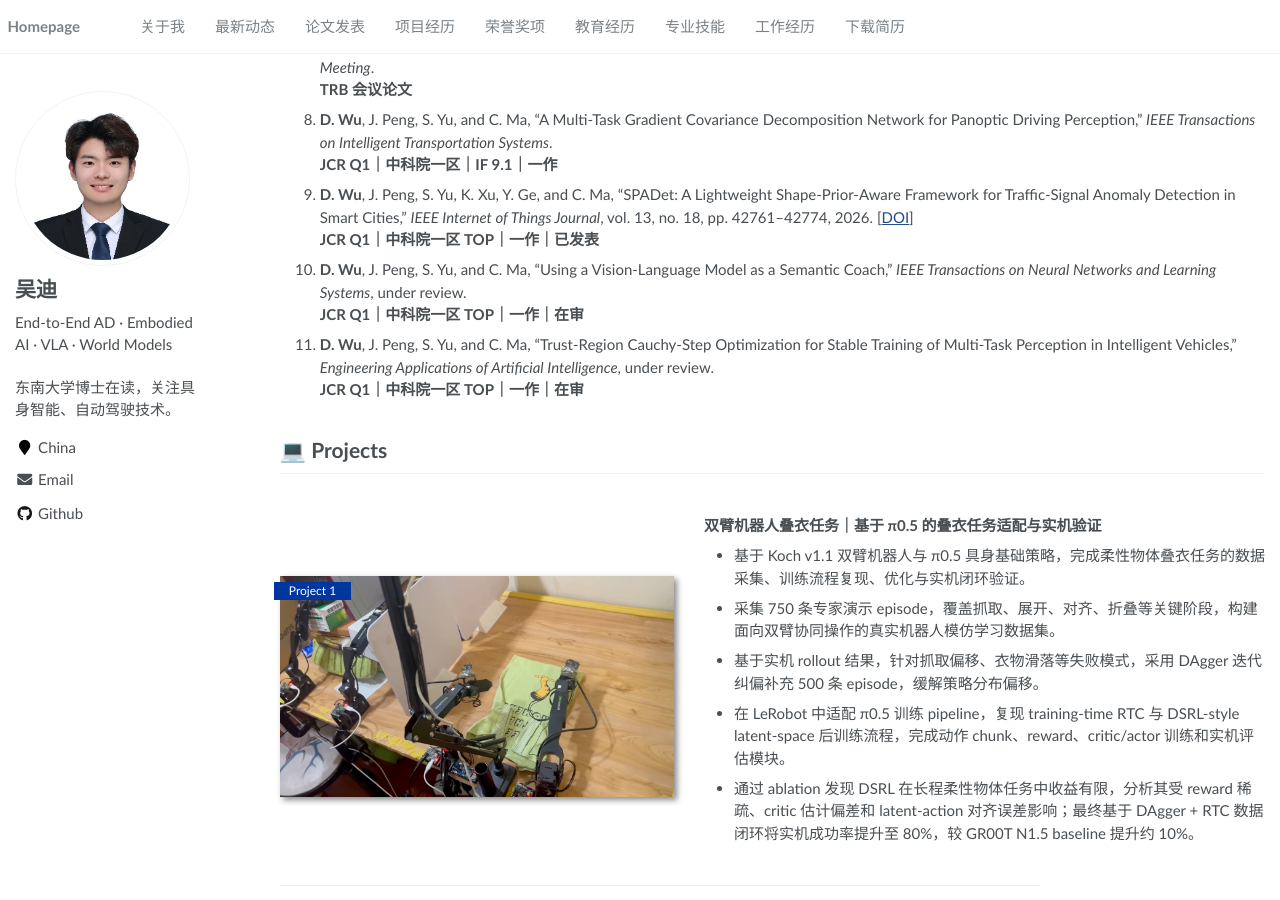
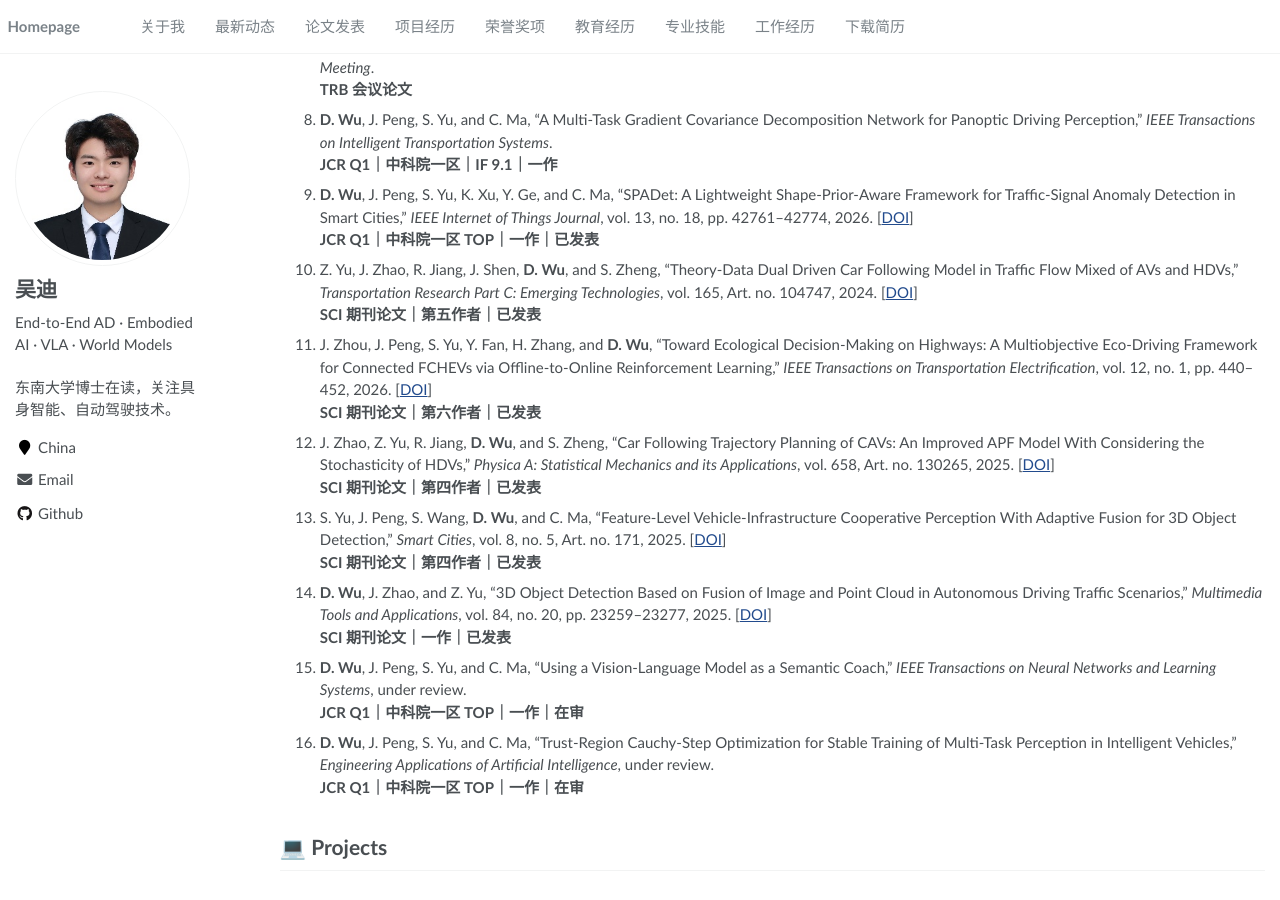
Before and after one commit to Wu-didi/Wu-didi.github.io, a Jekyll site: the page built from _pages/about.md, in a window 1280 px wide and 900 px high, scrolled down 915 px. Built offline with Jekyll 4.4.1, drawn with Linux system fonts in a browser that asks for light colours; some of the changed text lies outside the part shown.

Commit message:
Add publications from Google Scholar

```diff
--- a/_pages/about.md
+++ b/_pages/about.md
@@ -21,13 +21,13 @@ redirect_from:
 - *2026.06 - 2026.09*: 在魔法原子担任具身智能算法实习生，参与推理优化加速、Demo 成功率优化工作。
 - *2024.03 - 至今*: 在东南大学交通运输专业攻读博士学位，持续研究自动驾驶/具身智能端到端、VLA 与世界模型。
 - *2023.07 - 2024.01*: 在星宇车灯股份有限公司星宇研究院担任智能驾驶算法工程师，参与 BEV 算法预研。
-- *截至目前*: 已录用 JCR Q1 SCI 论文 7 篇，另有 TRB 会议论文 1 篇、JCR Q1 期刊论文 3 篇在审或审稿中。
+- *截至目前*: 已发表 SCI 期刊论文 12 篇，另有 TRB 会议论文 1 篇、JCR Q1 期刊论文 3 篇在审或审稿中。
 
 <span class='anchor' id='publications'></span>
 
 # 📝 Publications
 
-**论文概况（截至 2026 年 9 月）**：共发表论文 8 篇，包括 SCI 期刊论文 7 篇和 TRB 会议论文 1 篇；其中第一作者 5 篇、共同第一作者 1 篇、通讯作者 1 篇。
+**论文概况（截至 2026 年 9 月）**：共发表论文 13 篇，包括 SCI 期刊论文 12 篇和 TRB 会议论文 1 篇；其中第一作者 6 篇、共同第一作者 1 篇、通讯作者 1 篇。
 
 1. **D. Wu**, J. Peng, S. Yu, K. Xu, Z. Chen, and C. Ma, “UC-Track: Uncertainty-Aware and Task-Coupled 3-D Multi-Object Tracking,” *IEEE Transactions on Intelligent Transportation Systems*, vol. 27, no. 9, pp. 10825–10839, 2026. [[DOI](https://doi.org/10.1109/TITS.2026.3687222)]<br>
    **JCR Q1｜中科院一区 TOP｜一作｜已发表**
@@ -47,9 +47,19 @@ redirect_from:
    **JCR Q1｜中科院一区｜IF 9.1｜一作**
 9. **D. Wu**, J. Peng, S. Yu, K. Xu, Y. Ge, and C. Ma, “SPADet: A Lightweight Shape-Prior-Aware Framework for Traffic-Signal Anomaly Detection in Smart Cities,” *IEEE Internet of Things Journal*, vol. 13, no. 18, pp. 42761–42774, 2026. [[DOI](https://doi.org/10.1109/JIOT.2026.3711500)]<br>
    **JCR Q1｜中科院一区 TOP｜一作｜已发表**
-10. **D. Wu**, J. Peng, S. Yu, and C. Ma, “Using a Vision-Language Model as a Semantic Coach,” *IEEE Transactions on Neural Networks and Learning Systems*, under review.<br>
+10. Z. Yu, J. Zhao, R. Jiang, J. Shen, **D. Wu**, and S. Zheng, “Theory-Data Dual Driven Car Following Model in Traffic Flow Mixed of AVs and HDVs,” *Transportation Research Part C: Emerging Technologies*, vol. 165, Art. no. 104747, 2024. [[DOI](https://doi.org/10.1016/j.trc.2024.104747)]<br>
+    **SCI 期刊论文｜第五作者｜已发表**
+11. J. Zhou, J. Peng, S. Yu, Y. Fan, H. Zhang, and **D. Wu**, “Toward Ecological Decision-Making on Highways: A Multiobjective Eco-Driving Framework for Connected FCHEVs via Offline-to-Online Reinforcement Learning,” *IEEE Transactions on Transportation Electrification*, vol. 12, no. 1, pp. 440–452, 2026. [[DOI](https://doi.org/10.1109/TTE.2025.3615972)]<br>
+    **SCI 期刊论文｜第六作者｜已发表**
+12. J. Zhao, Z. Yu, R. Jiang, **D. Wu**, and S. Zheng, “Car Following Trajectory Planning of CAVs: An Improved APF Model With Considering the Stochasticity of HDVs,” *Physica A: Statistical Mechanics and its Applications*, vol. 658, Art. no. 130265, 2025. [[DOI](https://doi.org/10.1016/j.physa.2024.130265)]<br>
+    **SCI 期刊论文｜第四作者｜已发表**
+13. S. Yu, J. Peng, S. Wang, **D. Wu**, and C. Ma, “Feature-Level Vehicle-Infrastructure Cooperative Perception With Adaptive Fusion for 3D Object Detection,” *Smart Cities*, vol. 8, no. 5, Art. no. 171, 2025. [[DOI](https://doi.org/10.3390/smartcities8050171)]<br>
+    **SCI 期刊论文｜第四作者｜已发表**
+14. **D. Wu**, J. Zhao, and Z. Yu, “3D Object Detection Based on Fusion of Image and Point Cloud in Autonomous Driving Traffic Scenarios,” *Multimedia Tools and Applications*, vol. 84, no. 20, pp. 23259–23277, 2025. [[DOI](https://doi.org/10.1007/s11042-024-19399-y)]<br>
+    **SCI 期刊论文｜一作｜已发表**
+15. **D. Wu**, J. Peng, S. Yu, and C. Ma, “Using a Vision-Language Model as a Semantic Coach,” *IEEE Transactions on Neural Networks and Learning Systems*, under review.<br>
     **JCR Q1｜中科院一区 TOP｜一作｜在审**
-11. **D. Wu**, J. Peng, S. Yu, and C. Ma, “Trust-Region Cauchy-Step Optimization for Stable Training of Multi-Task Perception in Intelligent Vehicles,” *Engineering Applications of Artificial Intelligence*, under review.<br>
+16. **D. Wu**, J. Peng, S. Yu, and C. Ma, “Trust-Region Cauchy-Step Optimization for Stable Training of Multi-Task Perception in Intelligent Vehicles,” *Engineering Applications of Artificial Intelligence*, under review.<br>
     **JCR Q1｜中科院一区 TOP｜一作｜在审**
 
 <span class='anchor' id='projects'></span>
```
